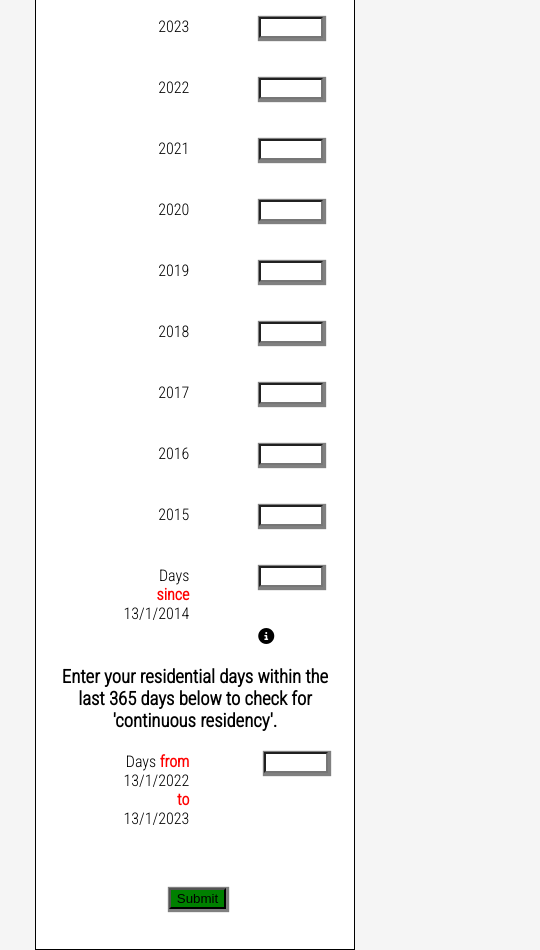
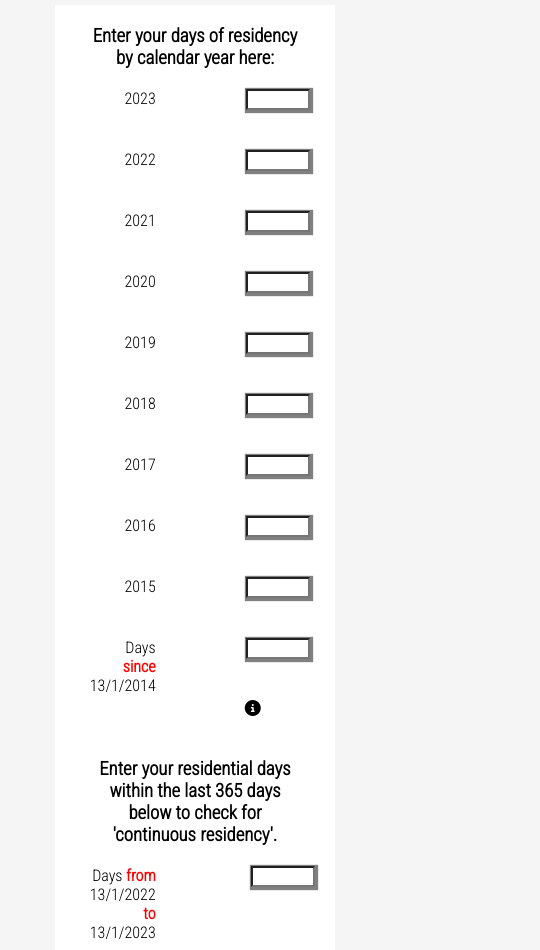
Before and after one commit to BlueBindy/residency-checker, a plain HTML site: page index.html in a window 390 px wide. Shown: the part 626-1576 px from the top of the page, 540 px wide, since content can reach past the window. Drawn offline with Linux system fonts and the light colour scheme.

Commit message:
Style: additional media-query css to accommodate more screen widths

```diff
--- a/assets/css/style.css
+++ b/assets/css/style.css
@@ -42,7 +42,13 @@ header,
     max-width: 65%;
 }
 
-/*why is this not giving h3 "enter your days of residency" breathing space when it gives it to h3 'great...'*/
+#input-field10 {
+    margin-left: 90px;
+}
+#input-field11  {
+    margin-left: 95px;
+}
+
 .header {
     padding-top: 30px;
 }
@@ -52,8 +58,6 @@ header,
     margin-bottom: 20px;
     background-color: white;
     max-width: 45%;
-    /* display: flex;
-    flex-wrap: wrap; */
 }
 
 .days-data,
@@ -68,7 +72,7 @@ h1 {
 }
 
 .heading-space {
-    margin-top: 20px;
+    padding-top: 20px;
 }
 
 .submit {
@@ -103,22 +107,24 @@ div.final-year {
         margin: 40px;
         margin-left: 45px;
     }
-    p, h1, h2, h3, header, .total-residence, .results {
-        max-width: 85%;}
-    }
-
-/* need to shift to text on left*/
-    .tooltip .tooltip-text{
-        top: -10px;
-    right: 105%;
-    }
+    p, h1, h2, h3, header, .total-residence, .results, .days-section {
+        max-width: 75%;}
 
     #input-field10 {
-        margin-right: 20px;
+        margin-right: 40px;
     }
     #input-field11  {
-        margin-right: 25px;
+        margin-right: 45px;
     }
+    header,
+    .total-residence,
+    .results {
+        border: none;
+}
+.heading-space {
+    margin-top: 20px;
+}
+
 }
 /*Styling for pop up information on mouse hover over information icon*/
 /* Hover tooltip code based on W3 Schools CSS Tooltip tutorial*/
@@ -147,10 +153,3 @@ div.final-year {
 .tooltip:hover .tooltip-text {
     visibility: visible;
 }
-
-#input-field10 {
-    margin-left: 70px;
-}
-#input-field11  {
-    margin-left: 75px;
-}
```
